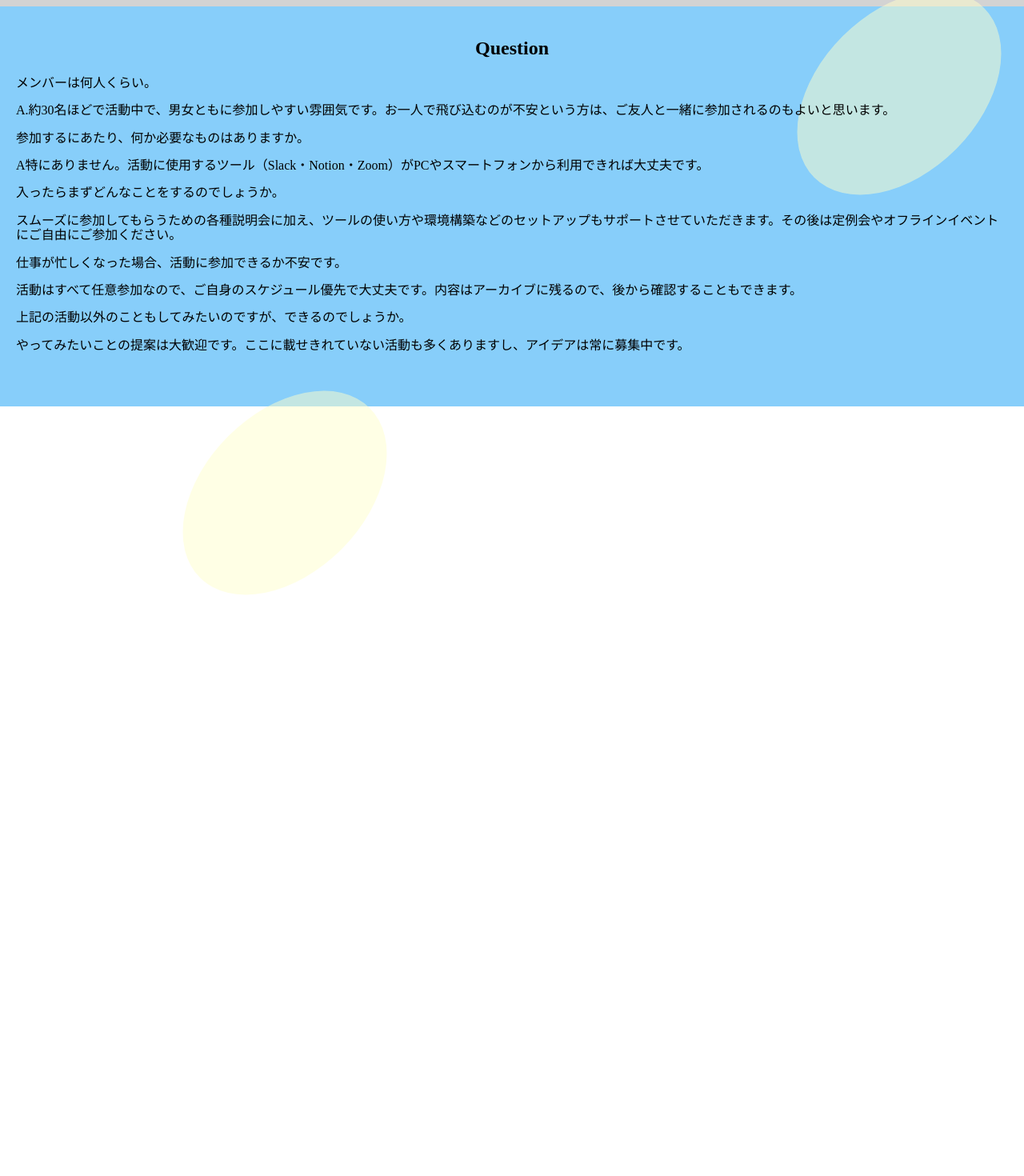
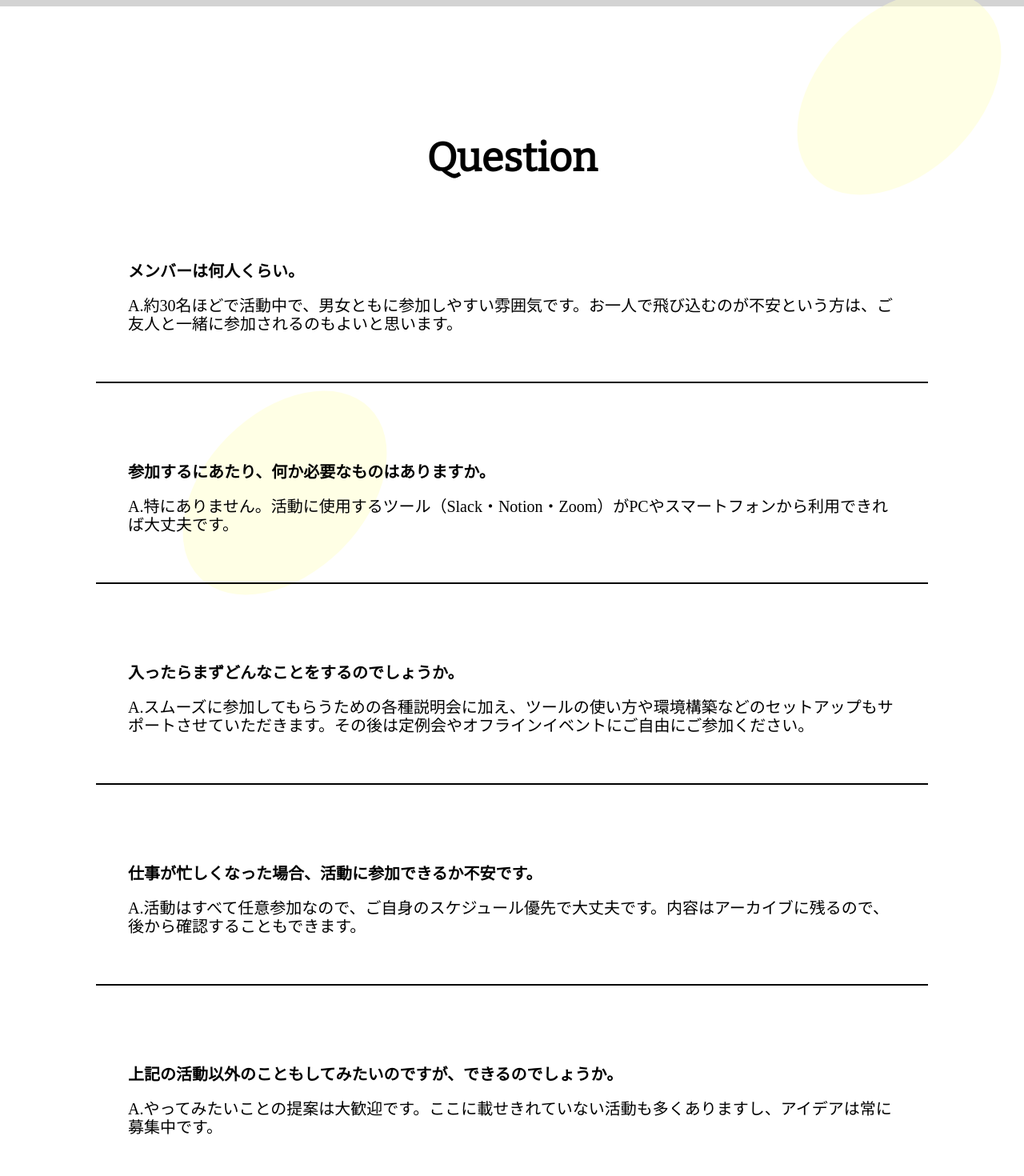
Before and after one commit to hiyokodev/hiyoko_site_2023, a Vue app: page / in a window 1280 px wide. Shown: the part 2612-4082 px from the top of the page at 80% size. Before the commit the page ends 3405 px from the top, so only its background shows below. Built offline with nearby package versions, Linux system fonts and the light colour scheme.

Commit message:
Add:cssで変更あり
refs　#3
cssでスタイルを整えました。

```diff
--- a/src/components/Home/questionSection.vue
+++ b/src/components/Home/questionSection.vue
@@ -3,21 +3,50 @@
     <div class="background"></div>
     <div class="contents">
       <h2>Question</h2>
+
       <div class="question">
+        <div class="questionq">
           <p>メンバーは何人くらい。</p>
+        </div>
+        <div class="anser">
           <p>A.約30名ほどで活動中で、男女ともに参加しやすい雰囲気です。お一人で飛び込むのが不安という方は、ご友人と一緒に参加されるのもよいと思います。</p>
+        </div>
+      </div>
 
+      <div class="question">
+        <div class="questionq">
           <p>参加するにあたり、何か必要なものはありますか。</p>
-        <p>A特にありません。活動に使用するツール（Slack・Notion・Zoom）がPCやスマートフォンから利用できれば大丈夫です。</p>
+        </div>
+        <div class="anser">
+          <p>A.特にありません。活動に使用するツール（Slack・Notion・Zoom）がPCやスマートフォンから利用できれば大丈夫です。</p>
+        </div>
+      </div>
 
+      <div class="question">
+        <div class="questionq">
           <p>入ったらまずどんなことをするのでしょうか。</p>
-        <p>スムーズに参加してもらうための各種説明会に加え、ツールの使い方や環境構築などのセットアップもサポートさせていただきます。その後は定例会やオフラインイベントにご自由にご参加ください。</p>
+        </div>
+        <div class="anser">
+          <p>A.スムーズに参加してもらうための各種説明会に加え、ツールの使い方や環境構築などのセットアップもサポートさせていただきます。その後は定例会やオフラインイベントにご自由にご参加ください。</p>
+        </div>
+      </div>
 
+      <div class="question">
+        <div class="questionq">
           <p>仕事が忙しくなった場合、活動に参加できるか不安です。</p>
-        <p>活動はすべて任意参加なので、ご自身のスケジュール優先で大丈夫です。内容はアーカイブに残るので、後から確認することもできます。</p>
+        </div>
+        <div class="anser">
+          <p>A.活動はすべて任意参加なので、ご自身のスケジュール優先で大丈夫です。内容はアーカイブに残るので、後から確認することもできます。</p>
+        </div>
+      </div>
 
+      <div class="question">
+        <div class="questionq">
           <p>上記の活動以外のこともしてみたいのですが、できるのでしょうか。</p>
-        <p>やってみたいことの提案は大歓迎です。ここに載せきれていない活動も多くありますし、アイデアは常に募集中です。</p>
+        </div>
+        <div class="anser">
+          <p>A.やってみたいことの提案は大歓迎です。ここに載せきれていない活動も多くありますし、アイデアは常に募集中です。</p>
+        </div>
       </div>
 
     </div>
@@ -38,16 +67,31 @@ section {
 .background {
   width: 100%;
   height: 100%;
-  background-color: lightskyblue;
+  background-color: F5F5F5;
   position: absolute;
   z-index: -2;
 }
 
 .contents {
   padding: 20px;
+  margin:100px;
 }
 
 h2 {
   text-align: center;
+  font-size: 50px;
+  font-family: Bitter;
 }
+
+.question{
+  font-size: 20px;
+  margin-bottom: 40px;
+  border-bottom: 2px solid black;
+  padding: 40px;
+}
+
+.questionq{
+  font-weight: bold;
+}
+
 </style>
```
Lines whose indentation alone changed are shown as unchanged.
